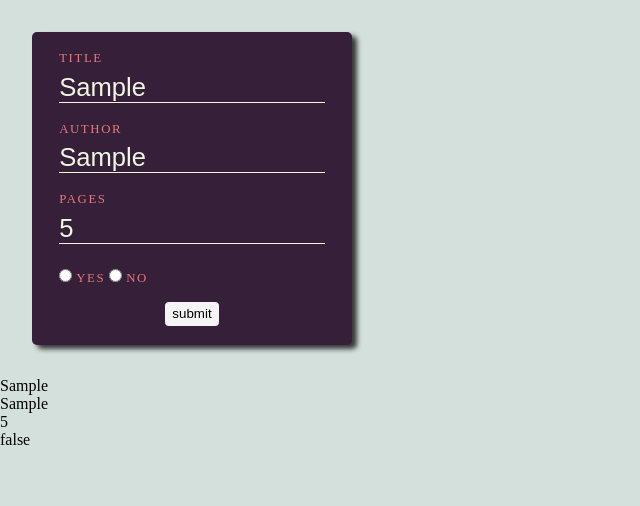
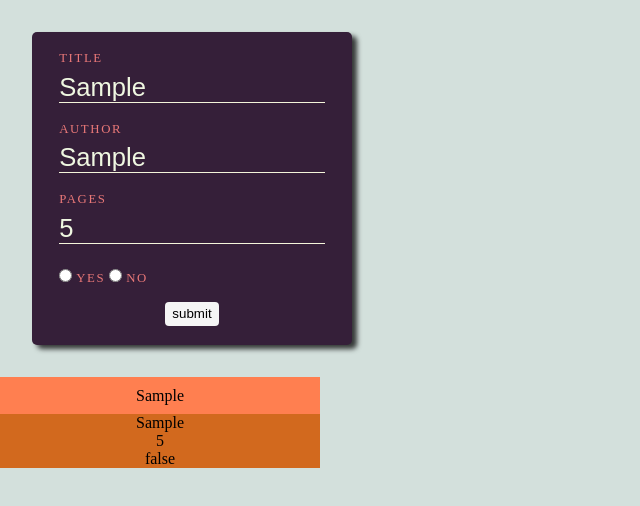
Before and after one commit to GSKang94/Library_App, a plain HTML site: page index.html in a window 1280 px wide. Both pictures are taken after typing "Sample", "Sample", "5" into the empty fields and a click on the button "submit". Shown: the whole page, without its empty margins (0-640 px from the left). Drawn offline with Linux system fonts and the light colour scheme.

Commit message:
rearranged elements

```diff
--- a/app.js
+++ b/app.js
@@ -37,25 +37,33 @@ function addBookToLibrary() {
 
     for (i = 0; i < myLibrary.length; i++) {
         display = div();
+        display.id = "display"
 
         let title = div();
         title.innerText = myLibrary[i].title;
+        title.id = "display-title"
         display.appendChild(title);
 
         let author = div();
         author.innerText = myLibrary[i].author;
+        author.id = "display-author"
         display.appendChild(author);
 
         let pages = div();
         pages.innerText = myLibrary[i].pages;
+        pages.id = "display-pages"
         display.appendChild(pages);
 
         let haveRead = div();
         haveRead.innerText = userBook.haveRead();
+        haveRead.id = "display-read"
         display.appendChild(haveRead);
     }
     container.appendChild(display)
-}
+};
+
+
+
 
 
 
--- a/index.html
+++ b/index.html
@@ -11,8 +11,7 @@
 
 <body>
 
-    <div id="container">
-        <form action="#" id="user-form" class="hide">
+    <form action="#" id="user-form" class="hide" autocomplete="off">
         <label for="book-title">Title </label>
         <input type="text" id="book-title" required>
 
@@ -35,6 +34,10 @@
 
     </form>
 
+    <div id="container">
+
+    </div>
+
     <script src="app.js" type="text/javascript"></script>
 </body>
 
--- a/styles.css
+++ b/styles.css
@@ -15,6 +15,7 @@
 body{
     background-color: #d3e0dc;
 }
+
 #user-form{
   width: 20rem;
   display: flex;
@@ -36,6 +37,10 @@ body{
   color: #eff7e1;
   font-size: 1.6rem;
   margin: 0.4rem 0 1.2rem 0;
+}
+
+#user-form textarea{
+  background-color: var(--form-clr);
 }
 
 #user-form label{
@@ -67,6 +72,29 @@ input::-webkit-inner-spin-button {
   -webkit-appearance: none;
   margin: 0;
 }
+
+input:-webkit-autofill{
+  background-color: chocolate;
+}
+
+
+#display{
+  display: flex;
+  flex-flow: column;
+  background-color: chocolate;
+  width: 20rem;
+  /* padding: 1rem; */
+  text-align: center;
+}
+
+#display-title{
+  background-color: coral;
+  padding: 0.6rem;
+}
+
+
+
+
 /*
 #switch-field {
 	display: flex;
```
Lines whose indentation alone changed are shown as unchanged.
